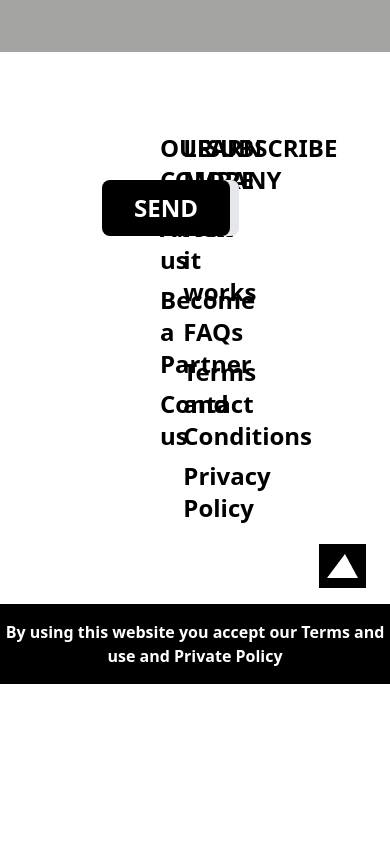
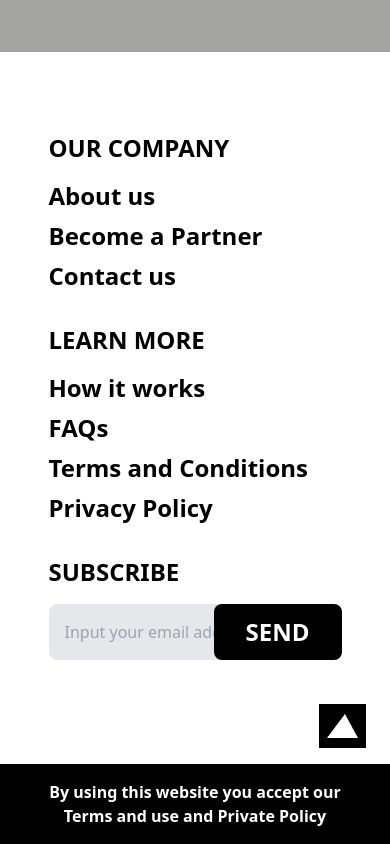
Before and after one commit to thomaserdmenger/superCode-Furniture, a React (Vite) app: page / in a window 390 px wide. Shown: the part 3652-4496 px from the top of the page. Before the commit the page ends 4336 px from the top, so only its background shows below. Built offline with nearby package versions, Linux system fonts and the light colour scheme.

Commit message:
Add Responsive Footer

```diff
--- a/src/pages/Home.jsx
+++ b/src/pages/Home.jsx
@@ -122,8 +122,8 @@ export const Home = () => {
           </div>
         </section>
         <footer className='pt-10 relative'>
-          <section className='grid grid-cols-3 mt-10 mb-20 px-40'>
-            <div className='flex flex-col gap-2'>
+          <section className='grid mt-10 mb-20 px-4 w-5/6 m-auto lg:justify-center lg:px-4 lg:grid-cols-3'>
+            <div className='flex flex-col gap-2 mb-8 lg:mb-0'>
               <h3 className='uppercase font-bold text-2xl mb-2'>Our Company</h3>
               <Link to='/' className='font-bold text-2xl cursor-pointer'>
                 About us
@@ -135,7 +135,7 @@ export const Home = () => {
                 Contact us
               </Link>
             </div>
-            <div className='flex flex-col gap-2'>
+            <div className='flex flex-col gap-2 mb-8 lg:mb-0'>
               <h3 className='uppercase font-bold text-2xl mb-2'>Learn More</h3>
               <Link to='/' className='font-bold text-2xl cursor-pointer'>
                 How it works
@@ -150,7 +150,7 @@ export const Home = () => {
                 Privacy Policy
               </Link>
             </div>
-            <div className='flex flex-col gap-2'>
+            <div className='flex flex-col gap-2 w-full'>
               <h3 className='uppercase text-2xl font-bold mb-2'>Subscribe</h3>
               <form className='flex items-start relative'>
                 <input
@@ -168,7 +168,7 @@ export const Home = () => {
               </form>
             </div>
           </section>
-          <p className='bg-black text-white py-4 font-bold text-center'>
+          <p className='bg-black text-white py-4 font-bold text-center px-6'>
             By using this website you accept our Terms and use and Private
             Policy
           </p>
```
